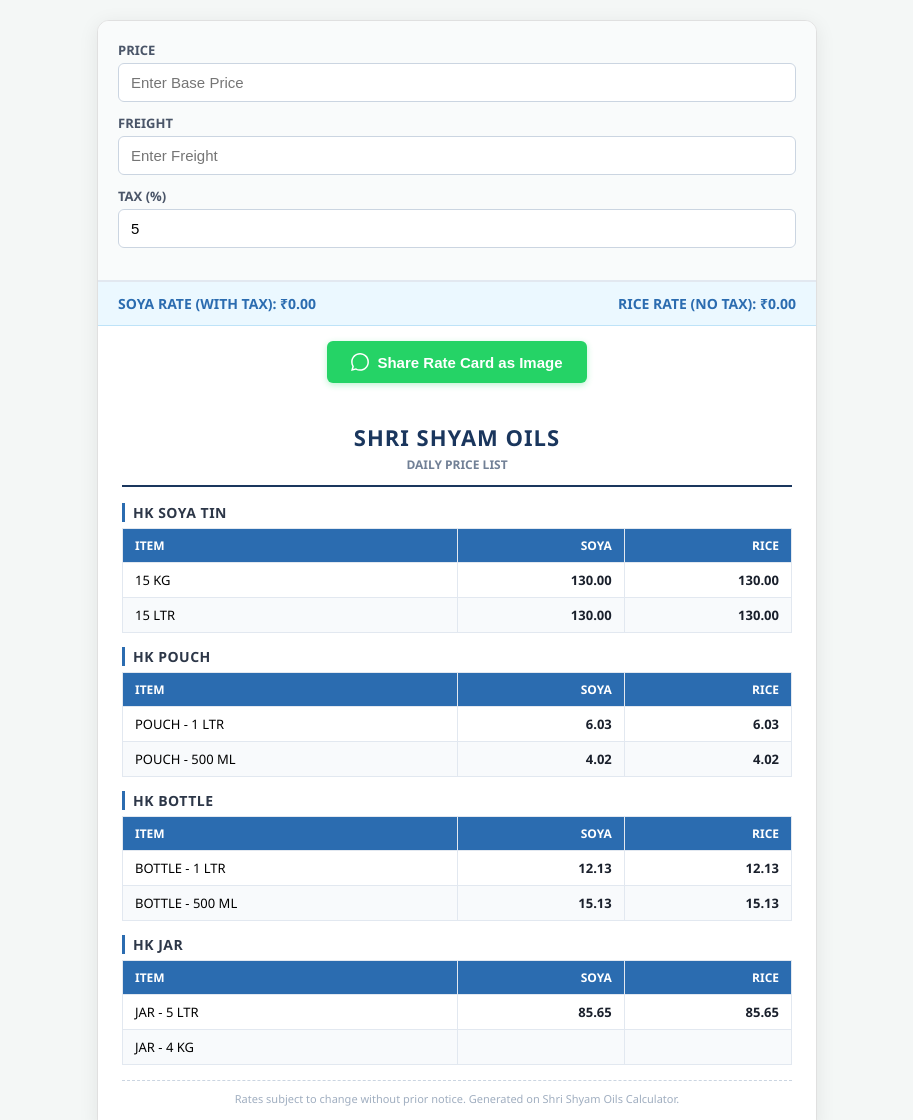
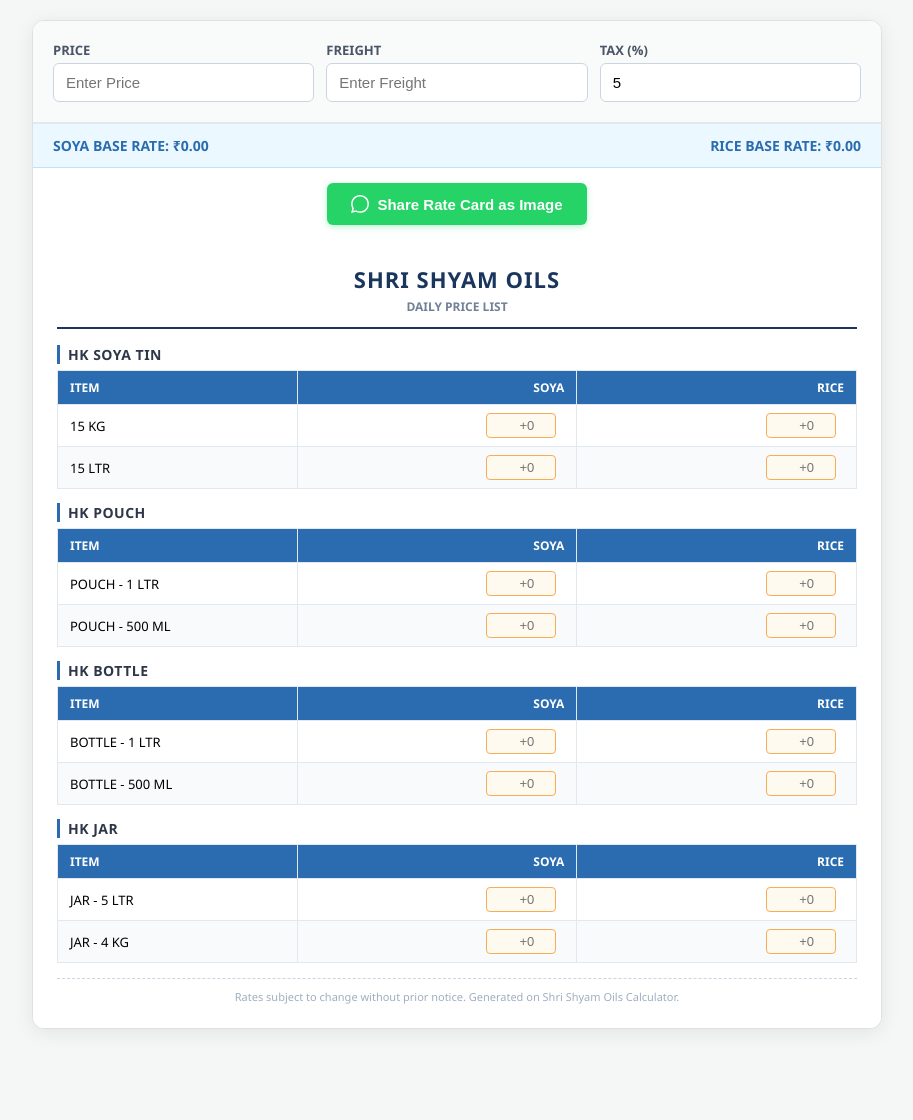
Before and after one commit to hunkaammy/HARIKESRI, a website: page assets/SOYA2.html in a window 1280 px wide. Shown: the top 1120 px of the page, without its empty margins (183-1096 px from the left). After the commit the page ends 1049 px from the top, so only its background shows below. Drawn offline with nearby package versions, Linux system fonts and the light colour scheme.

Commit message:
Update SOYA2.html

```diff
--- a/assets/SOYA2.html
+++ b/assets/SOYA2.html
@@ -5,7 +5,6 @@
     <meta name="viewport" content="width=device-width, initial-scale=1.0">
     <title>Price Calculator - Shri Shyam Oils</title>
     <script src="https://ajax.googleapis.com/ajax/libs/angularjs/1.6.9/angular.min.js"></script>
-    <!-- html2canvas for converting the formatted card to image -->
     <script src="https://cdnjs.cloudflare.com/ajax/libs/html2canvas/1.4.1/html2canvas.min.js"></script>
     <style>
         * {
@@ -18,7 +17,7 @@
             padding: 20px;
         }
         .container {
-            max-width: 720px;
+            max-width: 850px;
             margin: 0 auto;
             background: #ffffff;
             border-radius: 12px;
@@ -31,8 +30,10 @@
             background-color: #f9fbfb;
             border-bottom: 2px solid #e2e8f0;
         }
-        .input-group {
-            margin-bottom: 12px;
+        .grid-3 {
+            display: grid;
+            grid-template-columns: repeat(3, 1fr);
+            gap: 12px;
         }
         .input-group label {
             display: block;
@@ -49,7 +50,6 @@
             border-radius: 6px;
             font-size: 15px;
             outline: none;
-            transition: border-color 0.2s;
         }
         .input-group input:focus {
             border-color: #2b6cb0;
@@ -67,7 +67,6 @@
         .actions {
             padding: 15px 20px;
             display: flex;
-            gap: 12px;
             justify-content: center;
             background: #fff;
         }
@@ -91,7 +90,7 @@
             background-color: #1eb956;
         }
 
-        /* --- STYLED RATE CARD AREA (CONVERTED TO IMAGE) --- */
+        /* RATE CARD AREA */
         #rateCard {
             padding: 24px;
             background: #ffffff;
@@ -146,7 +145,7 @@
         }
         th.price-col, td.price-col {
             text-align: right;
-            width: 25%;
+            width: 35%;
         }
         td.price-col {
             font-weight: 600;
@@ -155,6 +154,20 @@
         tr:nth-child(even) {
             background-color: #f8fafc;
         }
+
+        /* INLINE ROW INPUTS */
+        .sum-input {
+            width: 70px;
+            padding: 4px 6px;
+            margin-right: 8px;
+            border: 1px solid #f6ad55;
+            background-color: #fffaf0;
+            border-radius: 4px;
+            font-size: 13px;
+            text-align: right;
+            font-weight: normal;
+        }
+
         .card-footer {
             margin-top: 15px;
             border-top: 1px dashed #cbd5e1;
@@ -168,11 +181,12 @@
 <body ng-app="">
 
 <div class="container">
-    <!-- Input Section -->
+    <!-- Base Parameters -->
     <div class="input-panel">
+        <div class="grid-3">
             <div class="input-group">
                 <label>Price</label>
-            <input type="number" ng-model="PRICE" placeholder="Enter Base Price">
+                <input type="number" ng-model="PRICE" placeholder="Enter Price">
             </div>
             <div class="input-group">
                 <label>Freight</label>
@@ -181,6 +195,7 @@
             <div class="input-group">
                 <label>Tax (%)</label>
                 <input type="number" ng-model="TAX" ng-init="TAX = 5" placeholder="Enter Tax %">
+            </div>
         </div>
 
         <span ng-init="priceaftertax = 0" style="display:none;">
@@ -192,8 +207,8 @@
     </div>
 
     <div class="summary-bar">
-        <span>SOYA RATE (WITH TAX): ₹{{ priceaftertax | number:2 }}</span>
-        <span>RICE RATE (NO TAX): ₹{{ priceunsettax | number:2 }}</span>
+        <span>SOYA BASE RATE: ₹{{ priceaftertax | number:2 }}</span>
+        <span>RICE BASE RATE: ₹{{ priceunsettax | number:2 }}</span>
     </div>
 
     <!-- Actions -->
@@ -204,7 +219,7 @@
         </button>
     </div>
 
-    <!-- PREVIEW & EXPORT CARD CONTAINER -->
+    <!-- RATE CARD (CONTAINER TO BE CONVERTED TO IMAGE) -->
     <div id="rateCard">
         <div class="card-header">
             <h1>SHRI SHYAM OILS</h1>
@@ -224,31 +239,31 @@
             <tbody>
                 <tr>
                     <td>15 KG</td>
-                    <input type="hidden" ng-model="margin15kgtin" ng-init="margin15kgtin = 14.8">
-                    <input type="hidden" ng-model="cost15kgtin" ng-init="cost15kgtin = 130">
                     <td class="price-col">
-                        <span ng-if="(finalPrice = ((priceaftertax || 0) * (margin15kgtin || 0) + (cost15kgtin || 0)).toFixed(2)) != 100">
-                            {{ finalPrice }}
+                        <input type="number" class="sum-input" data-html2canvas-ignore="true" ng-model="add_soya_15kg" placeholder="+0">
+                        <span ng-if="priceaftertax">
+                            {{ (((priceaftertax * 14.8 + 130) + (add_soya_15kg || 0))).toFixed(2) }}
                         </span>
                     </td>
                     <td class="price-col">
-                        <span ng-if="(finalPriceNoTax = ((priceunsettax || 0) * (margin15kgtin || 0) + (cost15kgtin || 0)).toFixed(2)) != 100">
-                            {{ finalPriceNoTax }}
+                        <input type="number" class="sum-input" data-html2canvas-ignore="true" ng-model="add_rice_15kg" placeholder="+0">
+                        <span ng-if="priceunsettax">
+                            {{ (((priceunsettax * 14.8 + 130) + (add_rice_15kg || 0))).toFixed(2) }}
                         </span>
                     </td>
                 </tr>
                 <tr>
                     <td>15 LTR</td>
-                    <input type="hidden" ng-model="margin15ltrtin" ng-init="margin15ltrtin = 13.45">
-                    <input type="hidden" ng-model="cost15ltrtin" ng-init="cost15ltrtin = 130">
                     <td class="price-col">
-                        <span ng-if="(finalPrice1 = ((priceaftertax || 0) * (margin15ltrtin || 0) + (cost15ltrtin || 0)).toFixed(2)) != 100">
-                            {{ finalPrice1 }}
+                        <input type="number" class="sum-input" data-html2canvas-ignore="true" ng-model="add_soya_15ltr" placeholder="+0">
+                        <span ng-if="priceaftertax">
+                            {{ (((priceaftertax * 13.45 + 130) + (add_soya_15ltr || 0))).toFixed(2) }}
                         </span>
                     </td>
                     <td class="price-col">
-                        <span ng-if="(finalPrice1NoTax = ((priceunsettax || 0) * (margin15ltrtin || 0) + (cost15ltrtin || 0)).toFixed(2)) != 100">
-                            {{ finalPrice1NoTax }}
+                        <input type="number" class="sum-input" data-html2canvas-ignore="true" ng-model="add_rice_15ltr" placeholder="+0">
+                        <span ng-if="priceunsettax">
+                            {{ (((priceunsettax * 13.45 + 130) + (add_rice_15ltr || 0))).toFixed(2) }}
                         </span>
                     </td>
                 </tr>
@@ -268,29 +283,31 @@
             <tbody>
                 <tr>
                     <td>POUCH - 1 LTR</td>
-                    <input type="hidden" ng-model="margin910gm" ng-init="margin910gm = 6.03">
-                    <input type="hidden" ng-model="cost910gm" ng-init="cost910gm = 910">
                     <td class="price-col">
-                        <span ng-if="(finalPrice999 = ((priceaftertax || 0) / 1000 * (cost910gm || 0) + (margin910gm || 0)).toFixed(2)) != 100">
-                            {{ finalPrice999 }}
+                        <input type="number" class="sum-input" data-html2canvas-ignore="true" ng-model="add_soya_pouch1" placeholder="+0">
+                        <span ng-if="priceaftertax">
+                            {{ (((priceaftertax / 1000 * 910 + 6.03) + (add_soya_pouch1 || 0))).toFixed(2) }}
                         </span>
                     </td>
                     <td class="price-col">
-                        <span ng-if="(finalPrice999NoTax = ((priceunsettax || 0) / 1000 * (cost910gm || 0) + (margin910gm || 0)).toFixed(2)) != 100">
-                            {{ finalPrice999NoTax }}
+                        <input type="number" class="sum-input" data-html2canvas-ignore="true" ng-model="add_rice_pouch1" placeholder="+0">
+                        <span ng-if="priceunsettax">
+                            {{ (((priceunsettax / 1000 * 910 + 6.03) + (add_rice_pouch1 || 0))).toFixed(2) }}
                         </span>
                     </td>
                 </tr>
                 <tr>
                     <td>POUCH - 500 ML</td>
                     <td class="price-col">
-                        <span ng-if="finalPrice999">
-                            {{ (((finalPrice999 * 1) + 2) / 2).toFixed(2) }}
+                        <input type="number" class="sum-input" data-html2canvas-ignore="true" ng-model="add_soya_pouch500" placeholder="+0">
+                        <span ng-if="priceaftertax">
+                            {{ ((((priceaftertax / 1000 * 910 + 6.03 + 2) / 2) + (add_soya_pouch500 || 0))).toFixed(2) }}
                         </span>
                     </td>
                     <td class="price-col">
-                        <span ng-if="finalPrice999NoTax">
-                            {{ (((finalPrice999NoTax * 1) + 2) / 2).toFixed(2) }}
+                        <input type="number" class="sum-input" data-html2canvas-ignore="true" ng-model="add_rice_pouch500" placeholder="+0">
+                        <span ng-if="priceunsettax">
+                            {{ ((((priceunsettax / 1000 * 910 + 6.03 + 2) / 2) + (add_rice_pouch500 || 0))).toFixed(2) }}
                         </span>
                     </td>
                 </tr>
@@ -310,29 +327,31 @@
             <tbody>
                 <tr>
                     <td>BOTTLE - 1 LTR</td>
-                    <input type="hidden" ng-model="margin910gmBottle" ng-init="margin910gmBottle = 12.14">
-                    <input type="hidden" ng-model="cost910gmBottle" ng-init="cost910gmBottle = 100">
                     <td class="price-col">
-                        <span ng-if="(finalPrice3 = ((priceaftertax || 0) / 1000 * (cost910gm || 0) + 6.10 + (margin910gm || 0)).toFixed(2)) != 100">
-                            {{ finalPrice3 }}
+                        <input type="number" class="sum-input" data-html2canvas-ignore="true" ng-model="add_soya_bot1" placeholder="+0">
+                        <span ng-if="priceaftertax">
+                            {{ (((priceaftertax / 1000 * 910 + 6.10 + 12.14) + (add_soya_bot1 || 0))).toFixed(2) }}
                         </span>
                     </td>
                     <td class="price-col">
-                        <span ng-if="(finalPrice3NoTax = ((priceunsettax || 0) / 1000 * (cost910gm || 0) + 6.10 + (margin910gm || 0)).toFixed(2)) != 100">
-                            {{ finalPrice3NoTax }}
+                        <input type="number" class="sum-input" data-html2canvas-ignore="true" ng-model="add_rice_bot1" placeholder="+0">
+                        <span ng-if="priceunsettax">
+                            {{ (((priceunsettax / 1000 * 910 + 6.10 + 12.14) + (add_rice_bot1 || 0))).toFixed(2) }}
                         </span>
                     </td>
                 </tr>
                 <tr>
                     <td>BOTTLE - 500 ML</td>
                     <td class="price-col">
-                        <span ng-if="finalPrice3">
-                            {{ ((finalPrice3 * 1) + 3).toFixed(2) }}
+                        <input type="number" class="sum-input" data-html2canvas-ignore="true" ng-model="add_soya_bot500" placeholder="+0">
+                        <span ng-if="priceaftertax">
+                            {{ (((priceaftertax / 1000 * 910 + 6.10 + 12.14 + 3) + (add_soya_bot500 || 0))).toFixed(2) }}
                         </span>
                     </td>
                     <td class="price-col">
-                        <span ng-if="finalPrice3NoTax">
-                            {{ ((finalPrice3NoTax * 1) + 3).toFixed(2) }}
+                        <input type="number" class="sum-input" data-html2canvas-ignore="true" ng-model="add_rice_bot500" placeholder="+0">
+                        <span ng-if="priceunsettax">
+                            {{ (((priceunsettax / 1000 * 910 + 6.10 + 12.14 + 3) + (add_rice_bot500 || 0))).toFixed(2) }}
                         </span>
                     </td>
                 </tr>
@@ -353,26 +372,30 @@
                 <tr>
                     <td>JAR - 5 LTR</td>
                     <td class="price-col">
-                        <span ng-if="finalPrice3">
-                            {{ (finalPrice3 * 5 + 25) | number:2 }}
+                        <input type="number" class="sum-input" data-html2canvas-ignore="true" ng-model="add_soya_jar5" placeholder="+0">
+                        <span ng-if="priceaftertax">
+                            {{ ((((priceaftertax / 1000 * 910 + 6.10 + 12.14) * 5 + 25) + (add_soya_jar5 || 0))).toFixed(2) }}
                         </span>
                     </td>
                     <td class="price-col">
-                        <span ng-if="finalPrice3NoTax">
-                            {{ (finalPrice3NoTax * 5 + 25) | number:2 }}
+                        <input type="number" class="sum-input" data-html2canvas-ignore="true" ng-model="add_rice_jar5" placeholder="+0">
+                        <span ng-if="priceunsettax">
+                            {{ ((((priceunsettax / 1000 * 910 + 6.10 + 12.14) * 5 + 25) + (add_rice_jar5 || 0))).toFixed(2) }}
                         </span>
                     </td>
                 </tr>
                 <tr>
                     <td>JAR - 4 KG</td>
                     <td class="price-col">
-                        <span ng-if="finalPrice4">
-                            {{ (finalPrice4 * 5 + 25) | number:2 }}
+                        <input type="number" class="sum-input" data-html2canvas-ignore="true" ng-model="add_soya_jar4" placeholder="+0">
+                        <span ng-if="priceaftertax">
+                            {{ ((((priceaftertax / 1000 * 840 + 13.00) * 5 + 25) + (add_soya_jar4 || 0))).toFixed(2) }}
                         </span>
                     </td>
                     <td class="price-col">
-                        <span ng-if="finalPrice4NoTax">
-                            {{ (finalPrice4NoTax * 5 + 25) | number:2 }}
+                        <input type="number" class="sum-input" data-html2canvas-ignore="true" ng-model="add_rice_jar4" placeholder="+0">
+                        <span ng-if="priceunsettax">
+                            {{ ((((priceunsettax / 1000 * 840 + 13.00) * 5 + 25) + (add_rice_jar4 || 0))).toFixed(2) }}
                         </span>
                     </td>
                 </tr>
@@ -391,19 +414,19 @@
 
         try {
             const canvas = await html2canvas(cardElement, {
-                scale: 2, // High resolution
-                backgroundColor: '#ffffff'
+                scale: 2,
+                backgroundColor: '#ffffff',
+                ignoreElements: (element) => element.getAttribute('data-html2canvas-ignore') === 'true'
             });
 
             canvas.toBlob(async (blob) => {
                 const file = new File([blob], 'shri_shyam_oils_rate_card.png', { type: 'image/png' });
 
-                // Check if browser supports Web Share API with files
                 if (navigator.canShare && navigator.canShare({ files: [file] })) {
                     try {
                         await navigator.share({
                             title: 'SHRI SHYAM OILS - Rate Card',
-                            text: 'Please find the latest SOYA and RICE rates attached.',
+                            text: 'Please find our latest rates attached.',
                             files: [file]
                         });
                     } catch (err) {
@@ -412,7 +435,6 @@
                         }
                     }
                 } else {
-                    // Fallback for desktop / unsupported browsers: direct download
                     downloadFallback(canvas);
                 }
             }, 'image/png');
```
Lines whose indentation alone changed are shown as unchanged.
